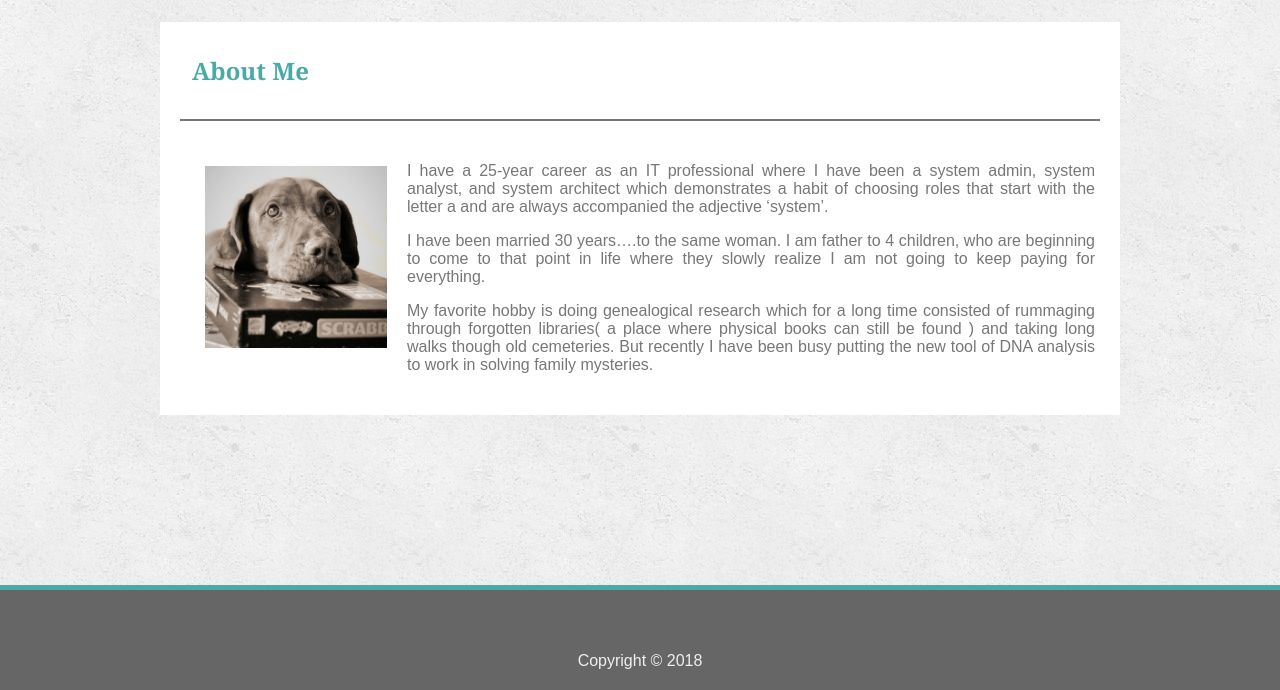
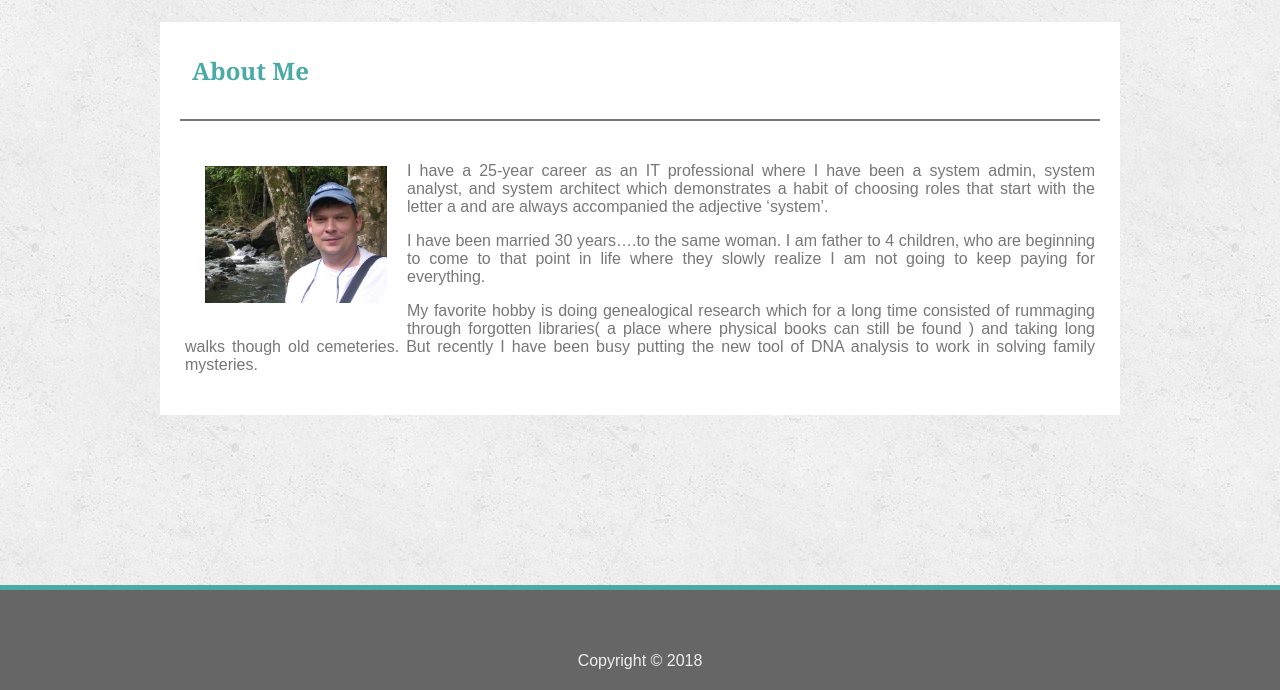
Before and after one commit to jim-walker/Basic-Portfolio, a plain HTML site: page index.html in a window 1280 px wide. Shown: the part 110-800 px from the top of the page. Drawn offline with Linux system fonts and the light colour scheme.

Commit message:
What lenghts will I go to in order to fix a picture?

```diff
--- a/index.html
+++ b/index.html
@@ -27,7 +27,7 @@
 			<h1 class="pageTitle">About Me</h1>
             <hr/>
             <div id="bioRow">
-                <img class="bioPic" src="./assets/images/companion.jpg">
+                <img class="bioPic" src="./assets/images/pic.jpg">
                 <p class="bioParagraph">I have a 25-year career as an IT professional where I have been a system admin, system analyst, and system architect which demonstrates a habit of choosing roles that start with the letter a and are always accompanied the adjective ‘system’.</p>
                 <p class="bioParagraph">I have been married 30 years….to the same woman.  I am father to 4 children, who are beginning to come to that point in life where they slowly realize I am not going to keep paying for everything.</p>
                 <p class="bioParagraph">My favorite hobby is doing genealogical research which for a long time consisted of rummaging through forgotten libraries( a place where physical books can still be found ) and taking long walks though old cemeteries.  But recently I have been busy putting the new tool of DNA analysis to work in solving family mysteries.</p>
```
